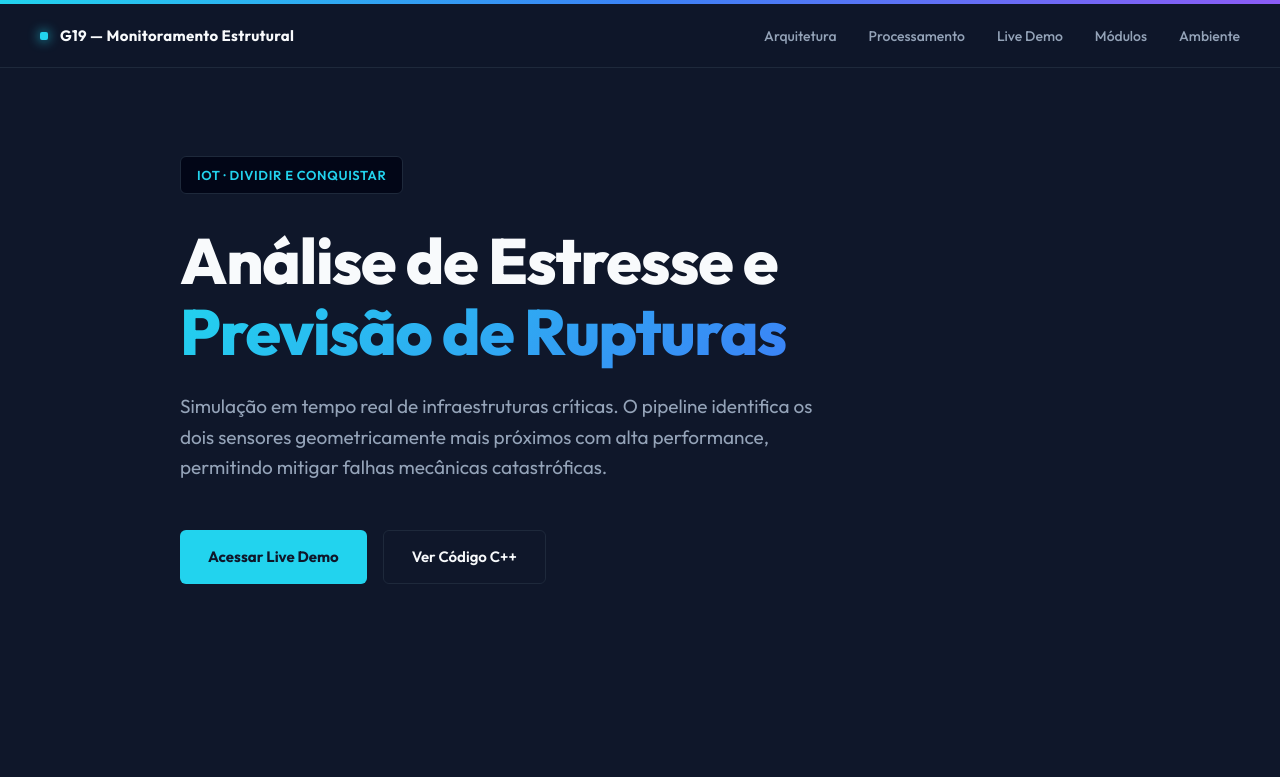
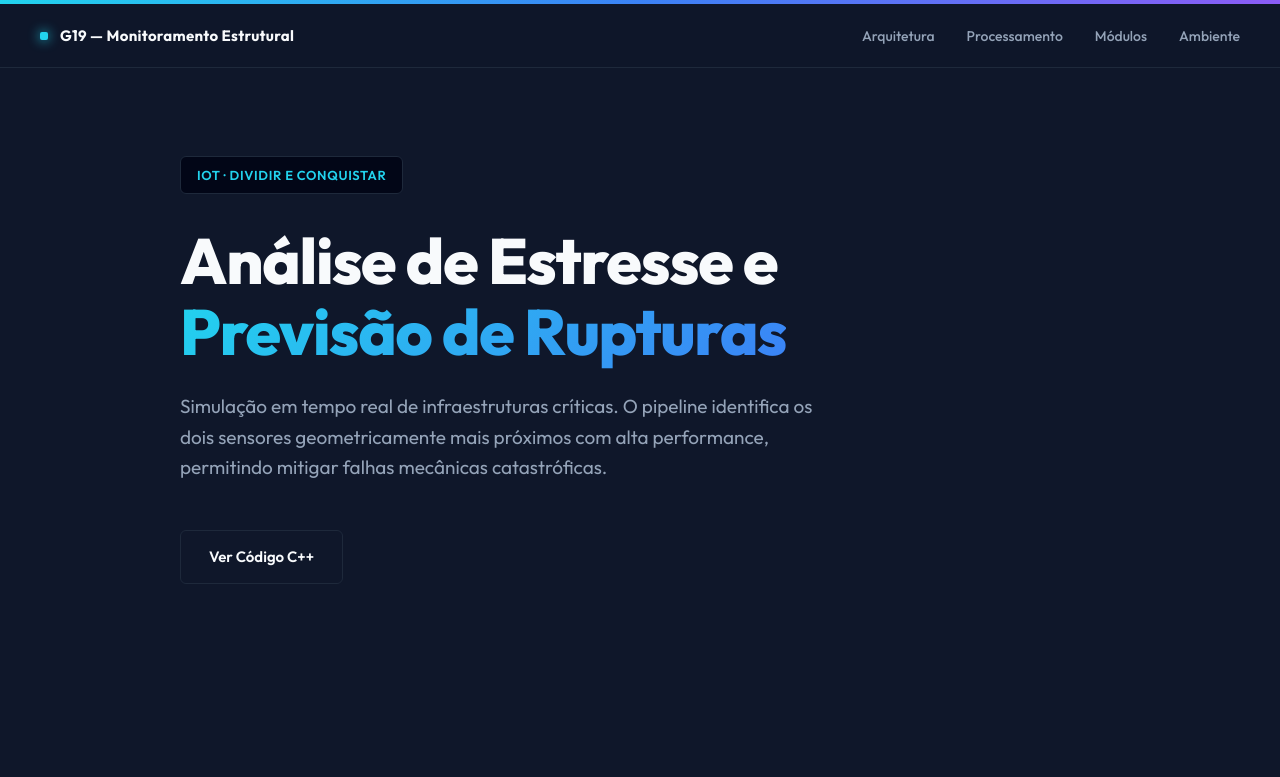
Before and after one commit to projeto-de-algoritmos-2026/G19_Dividir-e-Conquistar_PA-26.1, a plain HTML site: page docs/index.html in a window 1280 px wide. Shown: the top 777 px of the page. Drawn offline with nearby package versions, Linux system fonts and the light colour scheme; a script that the page names is missing.

Commit message:
ajustando Readme e página html

```diff
--- a/docs/index.html
+++ b/docs/index.html
@@ -23,7 +23,6 @@
         <ul class="nav-links">
             <li><a href="#sobre">Arquitetura</a></li>
             <li><a href="#algoritmo">Processamento</a></li>
-            <li><a href="#live-demo">Live Demo</a></li>
             <li><a href="#codigo">Módulos</a></li>
             <li><a href="#instalacao">Ambiente</a></li>
         </ul>
@@ -40,7 +39,6 @@
             mais próximos com alta performance, permitindo mitigar falhas mecânicas catastróficas.
         </p>
         <div class="hero-acoes">
-            <a href="#live-demo" class="btn-primario">Acessar Live Demo</a>
             <a href="#codigo" class="btn-secundario">Ver Código C++</a>
         </div>
     </div>
```
Also changed, not shown: 1 other file.
